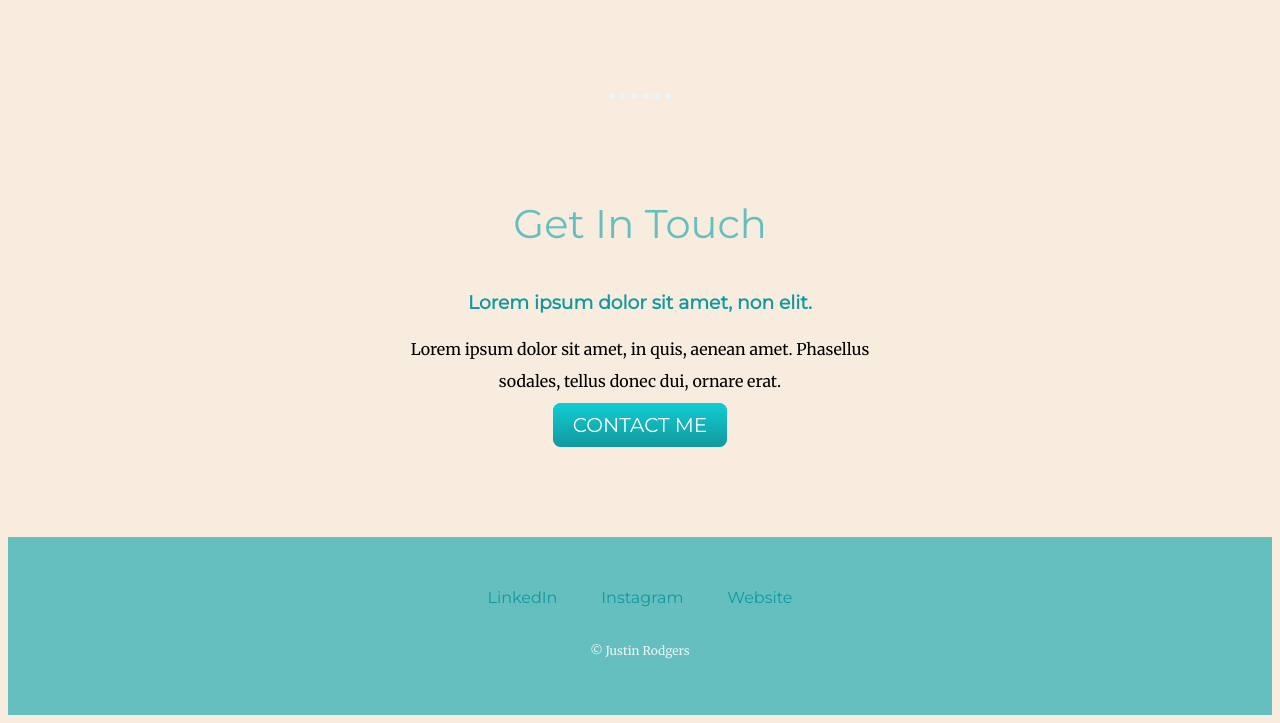
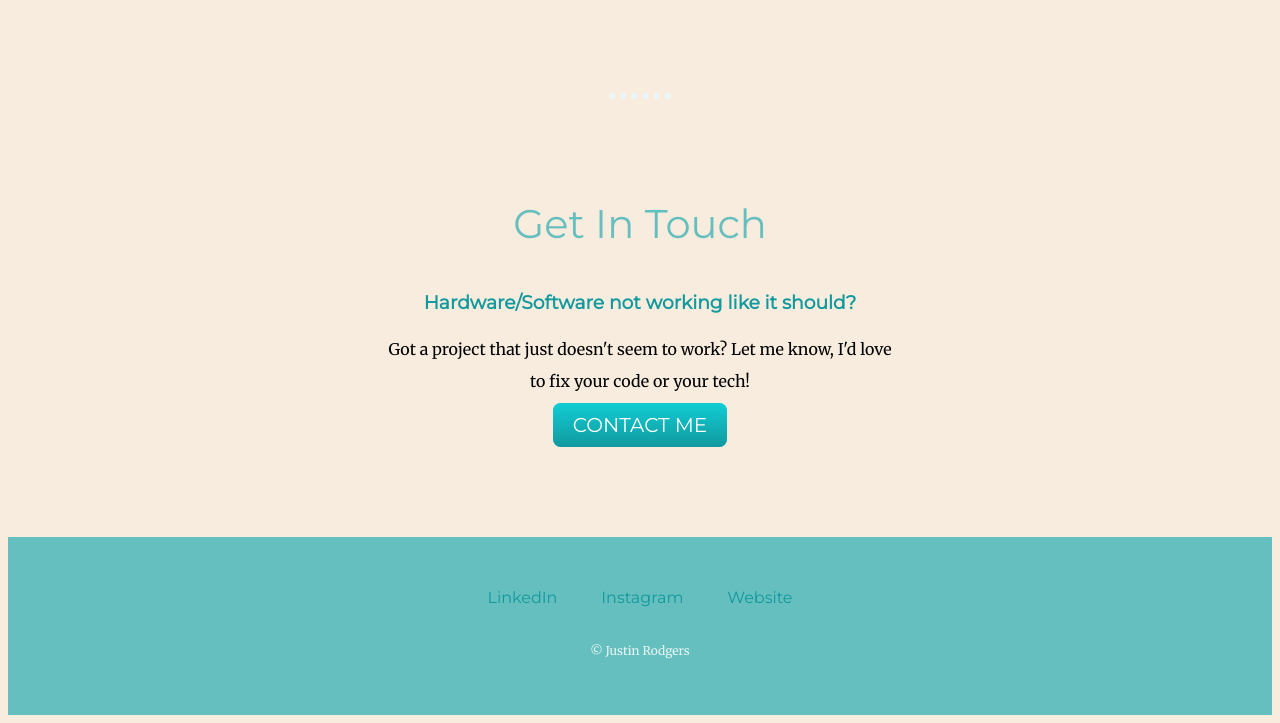
Before and after one commit to jrodgers29/cvcss, a plain HTML site: page index.html in a window 1280 px wide. Shown: the part 1876-2599 px from the top of the page. Drawn offline with Linux system fonts and the light colour scheme.

Commit message:
Update index.html

```diff
--- a/index.html
+++ b/index.html
@@ -44,8 +44,8 @@
     <hr>
     <div class="contact-me">
       <h2>Get In Touch</h2>
-      <h3>Lorem ipsum dolor sit amet, non elit.</h3>
-      <p>Lorem ipsum dolor sit amet, in quis, aenean amet. Phasellus sodales, tellus donec dui, ornare erat.</p>
+      <h3>Hardware/Software not working like it should?</h3>
+      <p>Got a project that just doesn't seem to work? Let me know, I'd love to fix your code or your tech!</p>
       <a class="btn" href="mailto:jrodgers29@liberty.edu">CONTACT ME</a>
     </div>
   </div>
```
